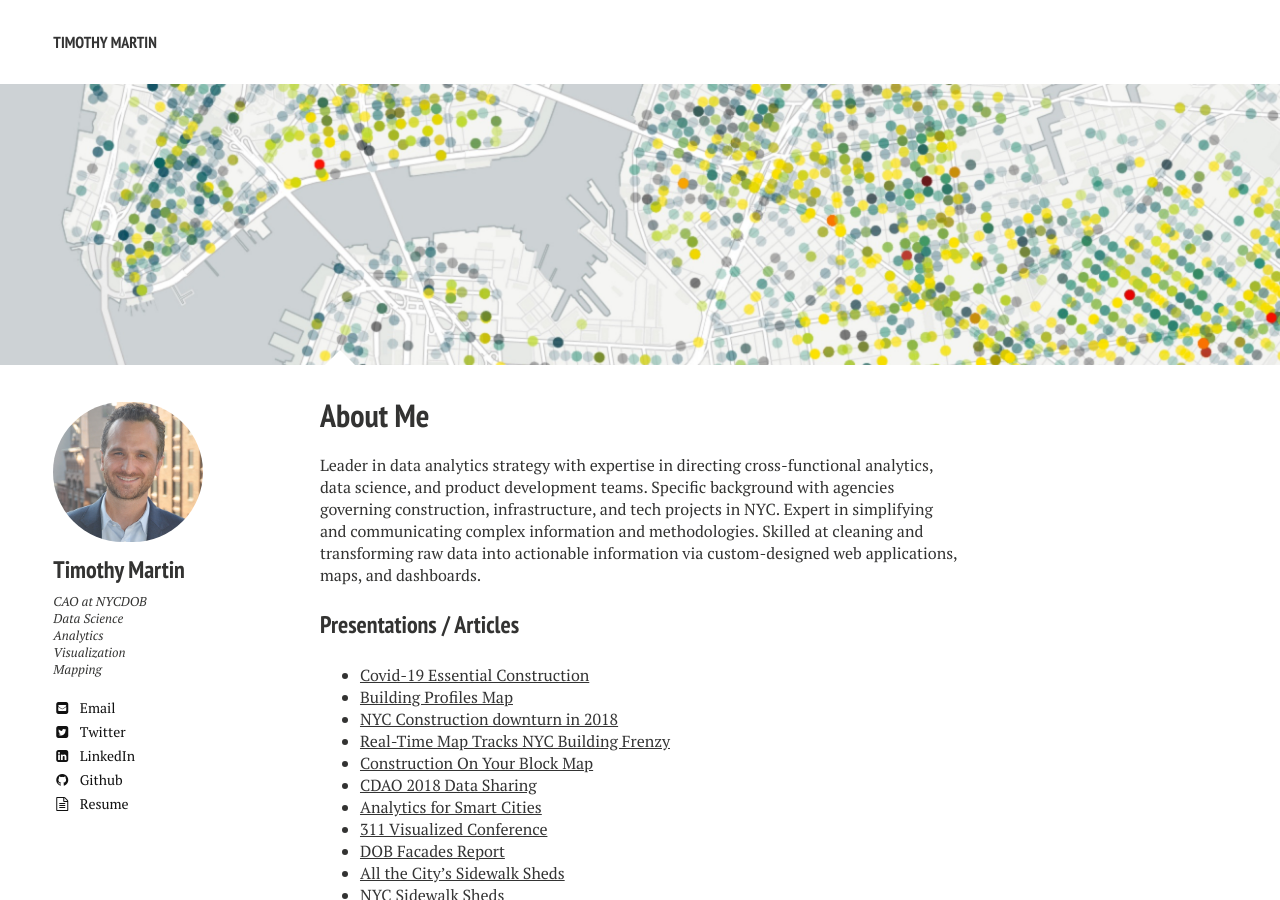
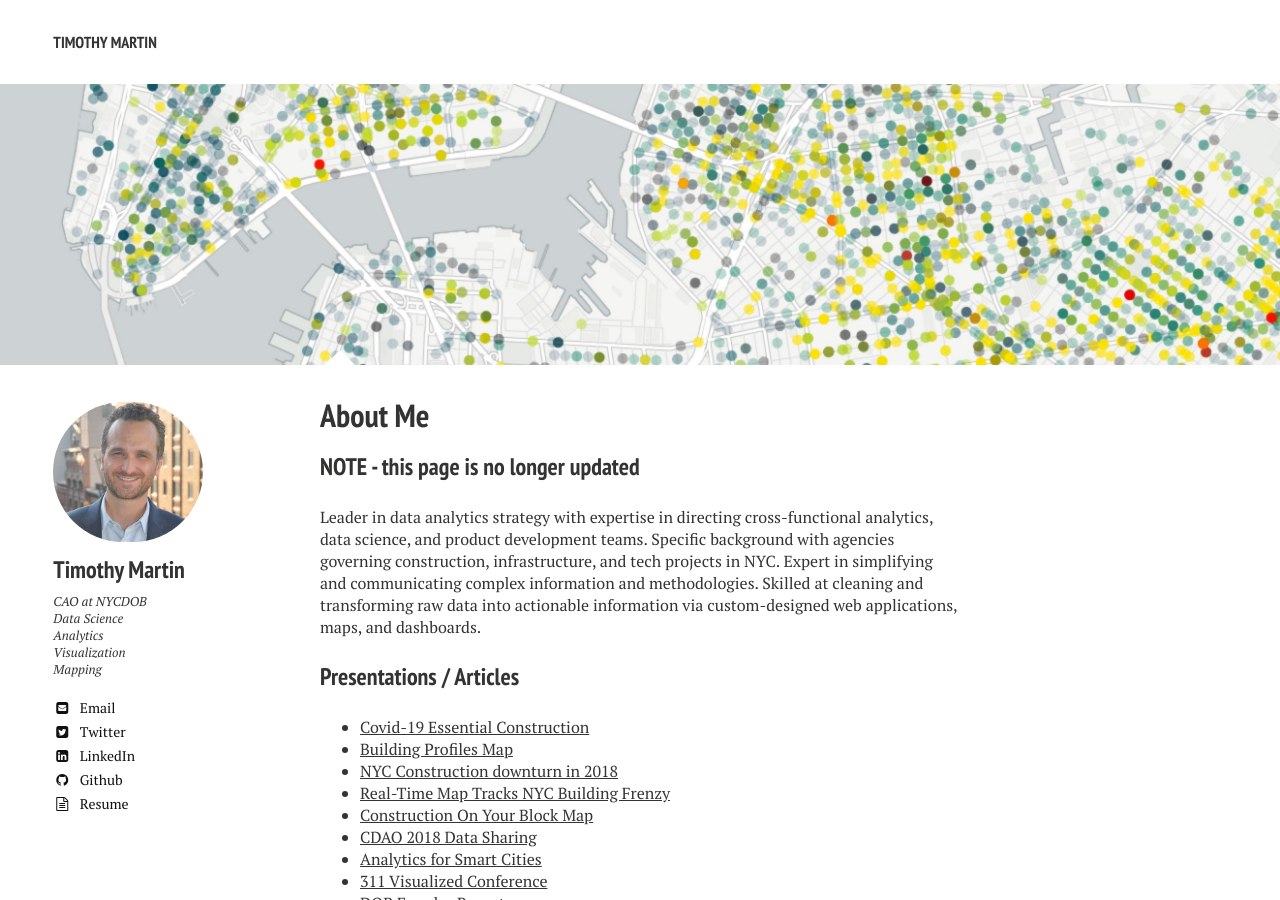
Before and after one commit to timothymartin76/timothymartin76.github.io, a Jekyll site: the page built from index.md, in a window 1280 px wide and 900 px high. Built offline with Jekyll 4.4.1, drawn with Linux system fonts in a browser that asks for light colours; nearby versions of some CDN libraries.

Commit message:
Update index.md

```diff
--- a/index.md
+++ b/index.md
@@ -7,7 +7,7 @@ image:
   credit:
   creditlink:
 ---
-
+### NOTE - this page is no longer updated
 Leader in data analytics strategy with expertise in directing cross-functional analytics, data science, and product development teams. Specific background with agencies governing construction, infrastructure, and tech projects in NYC. Expert in simplifying and communicating complex information and methodologies. Skilled at cleaning and transforming raw data into actionable information via custom-designed web applications, maps, and dashboards.
 
 ### Presentations / Articles
```
